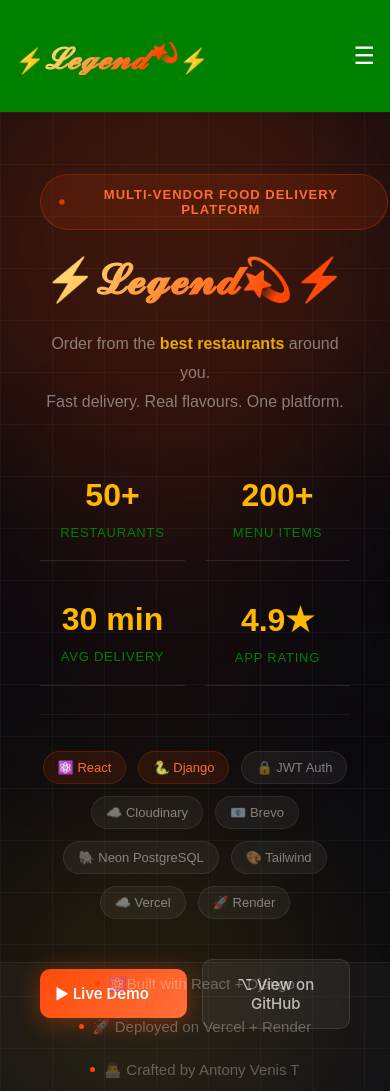
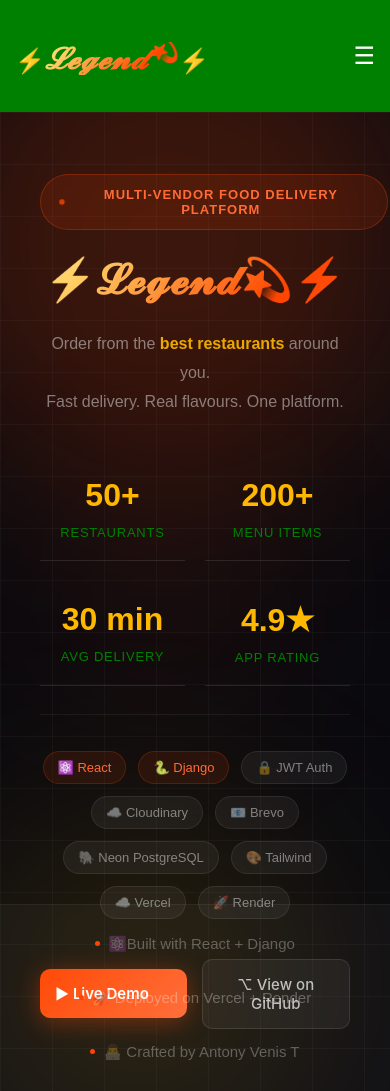
Before and after one commit to antonyvenis/e-commerce-app, a React (Vite) app in the folder frontend/: page /herobanner in a window 390 px wide. Built offline with nearby package versions, Linux system fonts and the light colour scheme.

Commit message:
NEW Updated Mobile View CSS Added

```diff
--- a/frontend/src/pages/HeroBanner.css
+++ b/frontend/src/pages/HeroBanner.css
@@ -494,3 +494,27 @@
 .right{
   flex:1;
 }
+
+@media (max-width: 768px) {
+
+  .bottom-bar {
+    margin-top: 50px;
+    gap: 0;
+  }
+
+  .bottom-item {
+    flex-direction: row;
+    justify-content: center;
+    text-align: center;
+    padding: 18px 10px;
+  }
+
+  .bottom-item span:last-child {
+    font-size: 15px;
+  }
+
+}
+
+.bottom-item p{
+  margin:0;
+}
```
